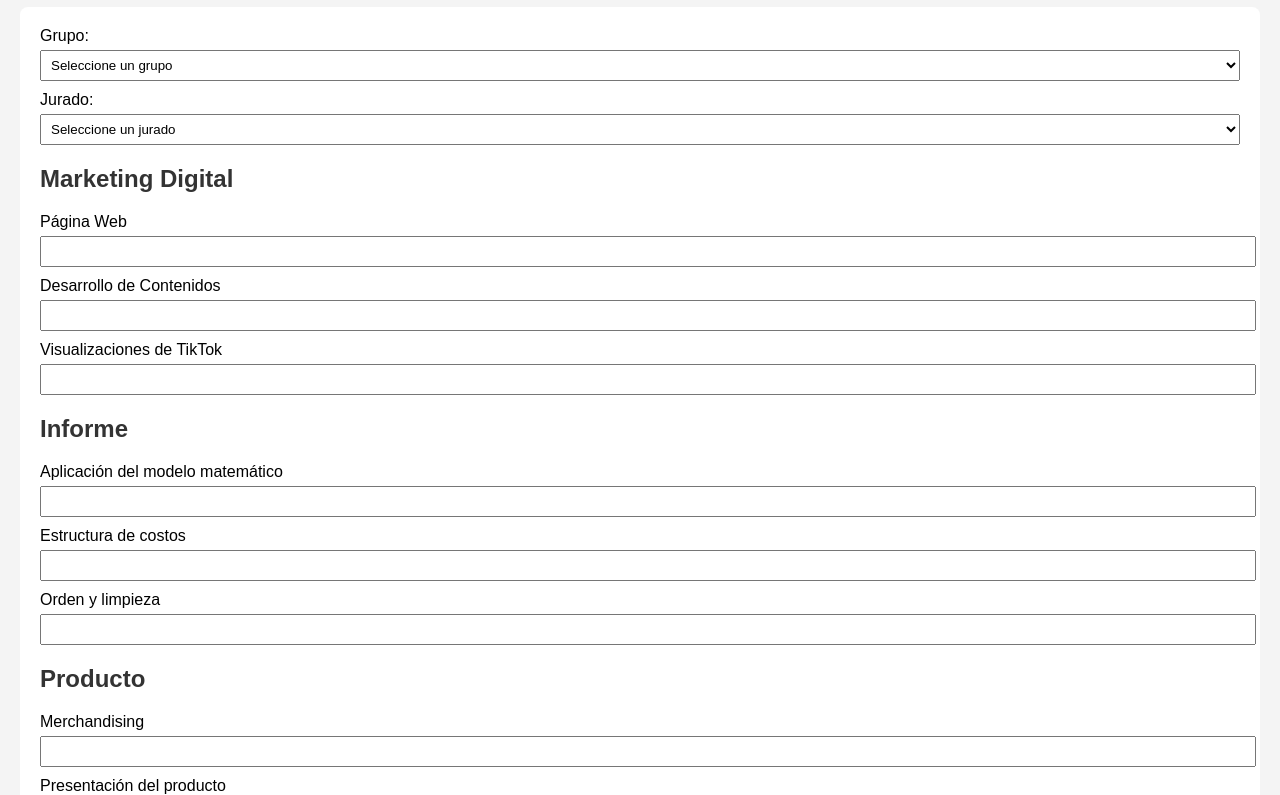
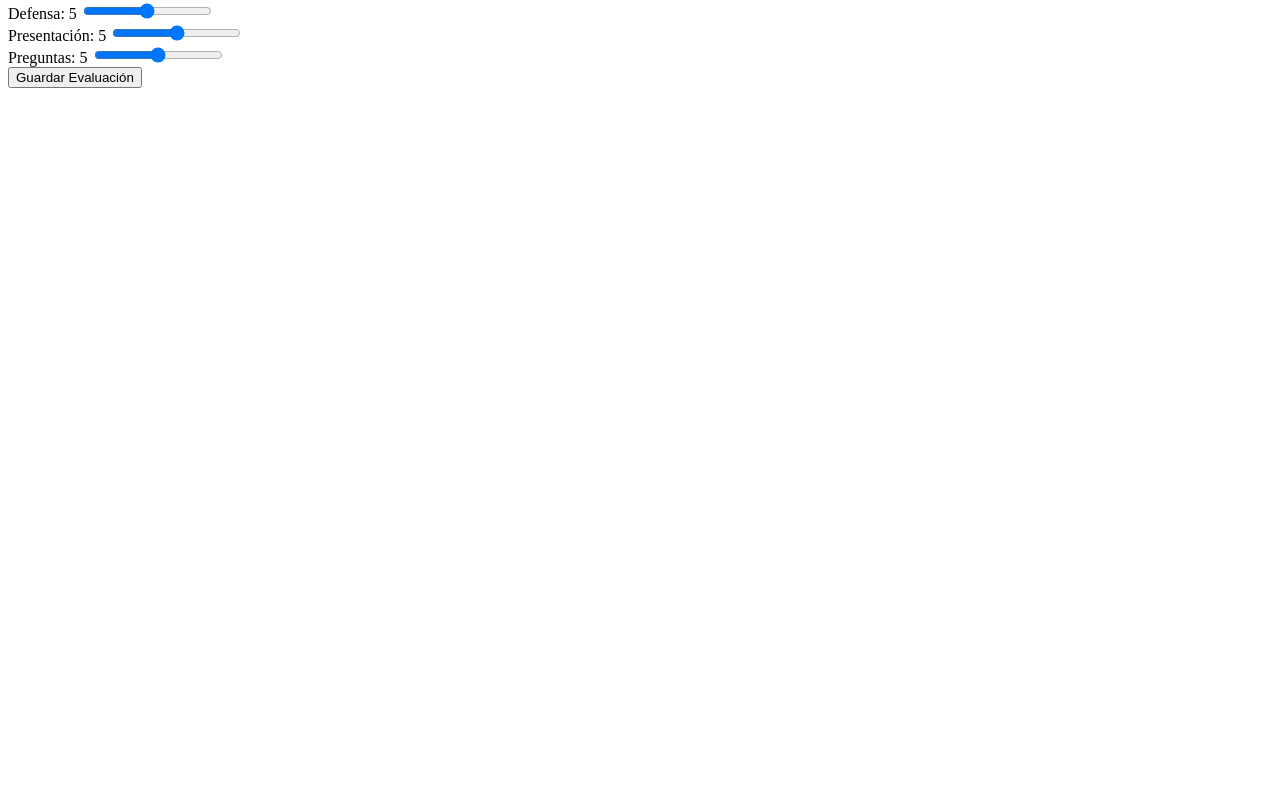
Before and after one commit to vetdy03/feriaEvaluacion, a plain HTML site: page index.html in a window 1280 px wide. Shown: the part 73-868 px from the top of the page. After the commit the page ends 800 px from the top, so only its background shows below. Drawn offline with Linux system fonts and the light colour scheme.

Commit message:
Update index.html

```diff
--- a/index.html
+++ b/index.html
@@ -1,91 +1,39 @@
-<!DOCTYPE html>
-<html lang="es">
-<head>
-  <meta charset="UTF-8" />
-  <meta name="viewport" content="width=device-width, initial-scale=1.0"/>
-  <title>Evaluación Feria</title>
-  <style>
-    body { font-family: Arial; margin: 20px; background: #f4f4f4; }
-    h1, h2 { color: #333; }
-    form { background: white; padding: 20px; border-radius: 8px; }
-    .category { margin-bottom: 20px; }
-    .item { margin-bottom: 10px; }
-    label { display: block; margin-bottom: 5px; }
-    select, input[type=number] { width: 100%; padding: 6px; }
-  </style>
-</head>
-<body>
-  <h1>Formulario de Evaluación</h1>
-  <form id="evaluationForm">
+<form method="POST" action="/guardar-evaluacion">
   <div class="item">
-      <label for="grupo">Grupo:</label>
-      <select id="grupo" name="grupo" required>
-        <option value="">Seleccione un grupo</option>
-        <option>LOS PIVOTES</option>
-        <option>Caza Ofertas</option>
-        <option>Que paso ayer</option>
-        <option>Proyecto Morita</option>
-        <option>InduSistemas</option>
-        <option>STARK</option>
-        <option>GENESIS</option>
-        <option>LA TRIBU</option>
-        <option>DEV-IN</option>
-        <option>LOS YUCAS</option>
-        <option>DRINKMON</option>
-        <option>STITCH'S BARKERY</option>
-        <option>TECNO FUSION</option>
-        <option>NOT STONKS</option>
-        <option>LOS NUEVOS TESLAS</option>
-        <option>LOS REZAGADITOS</option>
-      </select>
+    <label for="pagina_web">Página Web: <output id="pagina_web_valor">5</output></label>
+    <input type="range" id="pagina_web" name="pagina_web" min="0" max="10" value="5"
+      oninput="pagina_web_valor.value = this.value" required>
   </div>
 
   <div class="item">
-      <label for="jurado">Jurado:</label>
-      <select id="jurado" name="jurado" required>
-        <option value="">Seleccione un jurado</option>
-        <option>1</option><option>2</option><option>3</option><option>4</option><option>5</option>
-      </select>
+    <label for="modulo_gestion">Módulo de Gestión: <output id="modulo_gestion_valor">5</output></label>
+    <input type="range" id="modulo_gestion" name="modulo_gestion" min="0" max="10" value="5"
+      oninput="modulo_gestion_valor.value = this.value" required>
   </div>
 
-    <div class="category">
-      <h2>Marketing Digital</h2>
-      <div class="item"><label>Página Web</label><input type="number" name="pagina_web" min="0" max="10" required /></div>
-      <div class="item"><label>Desarrollo de Contenidos</label><input type="number" name="contenido" min="0" max="10" required /></div>
-      <div class="item"><label>Visualizaciones de TikTok</label><input type="number" name="tiktok" min="0" max="10" required /></div>
+  <div class="item">
+    <label for="planificacion_scrum">Planificación SCRUM: <output id="planificacion_scrum_valor">5</output></label>
+    <input type="range" id="planificacion_scrum" name="planificacion_scrum" min="0" max="10" value="5"
+      oninput="planificacion_scrum_valor.value = this.value" required>
   </div>
 
-    <div class="category">
-      <h2>Informe</h2>
-      <div class="item"><label>Aplicación del modelo matemático</label><input type="number" name="modelo" min="0" max="10" required /></div>
-      <div class="item"><label>Estructura de costos</label><input type="number" name="costos" min="0" max="10" required /></div>
-      <div class="item"><label>Orden y limpieza</label><input type="number" name="orden_informe" min="0" max="10" required /></div>
+  <div class="item">
+    <label for="defensa">Defensa: <output id="defensa_valor">5</output></label>
+    <input type="range" id="defensa" name="defensa" min="0" max="10" value="5"
+      oninput="defensa_valor.value = this.value" required>
   </div>
 
-    <div class="category">
-      <h2>Producto</h2>
-      <div class="item"><label>Merchandising</label><input type="number" name="merch" min="0" max="10" required /></div>
-      <div class="item"><label>Presentación del producto</label><input type="number" name="presentacion" min="0" max="10" required /></div>
-      <div class="item"><label>Ventas realizadas</label><input type="number" name="ventas" min="0" max="10" required /></div>
+  <div class="item">
+    <label for="presentacion">Presentación: <output id="presentacion_valor">5</output></label>
+    <input type="range" id="presentacion" name="presentacion" min="0" max="10" value="5"
+      oninput="presentacion_valor.value = this.value" required>
   </div>
 
-    <div class="category">
-      <h2>Stand</h2>
-      <div class="item"><label>Originalidad</label><input type="number" name="originalidad" min="0" max="10" required /></div>
-      <div class="item"><label>Iniciativa en captación de clientes</label><input type="number" name="iniciativa" min="0" max="10" required /></div>
-      <div class="item"><label>Orden y limpieza</label><input type="number" name="orden_stand" min="0" max="10" required /></div>
-      <div class="item"><label>Tapado del fondo del toldo</label><input type="number" name="fondo_toldo" min="0" max="10" required /></div>
-      <div class="item"><label>Superficie del toldo</label><input type="number" name="superficie_toldo" min="0" max="10" required /></div>
+  <div class="item">
+    <label for="preguntas">Preguntas: <output id="preguntas_valor">5</output></label>
+    <input type="range" id="preguntas" name="preguntas" min="0" max="10" value="5"
+      oninput="preguntas_valor.value = this.value" required>
   </div>
 
-    <button type="submit">Enviar Evaluación</button>
+  <button type="submit">Guardar Evaluación</button>
 </form>
-
-  <script>
-    document.getElementById("evaluationForm").addEventListener("submit", function(e) {
-      e.preventDefault();
-      alert("Evaluación enviada correctamente (conexión a backend pendiente)");
-    });
-  </script>
-</body>
-</html>
```
Lines whose indentation alone changed are shown as unchanged.
